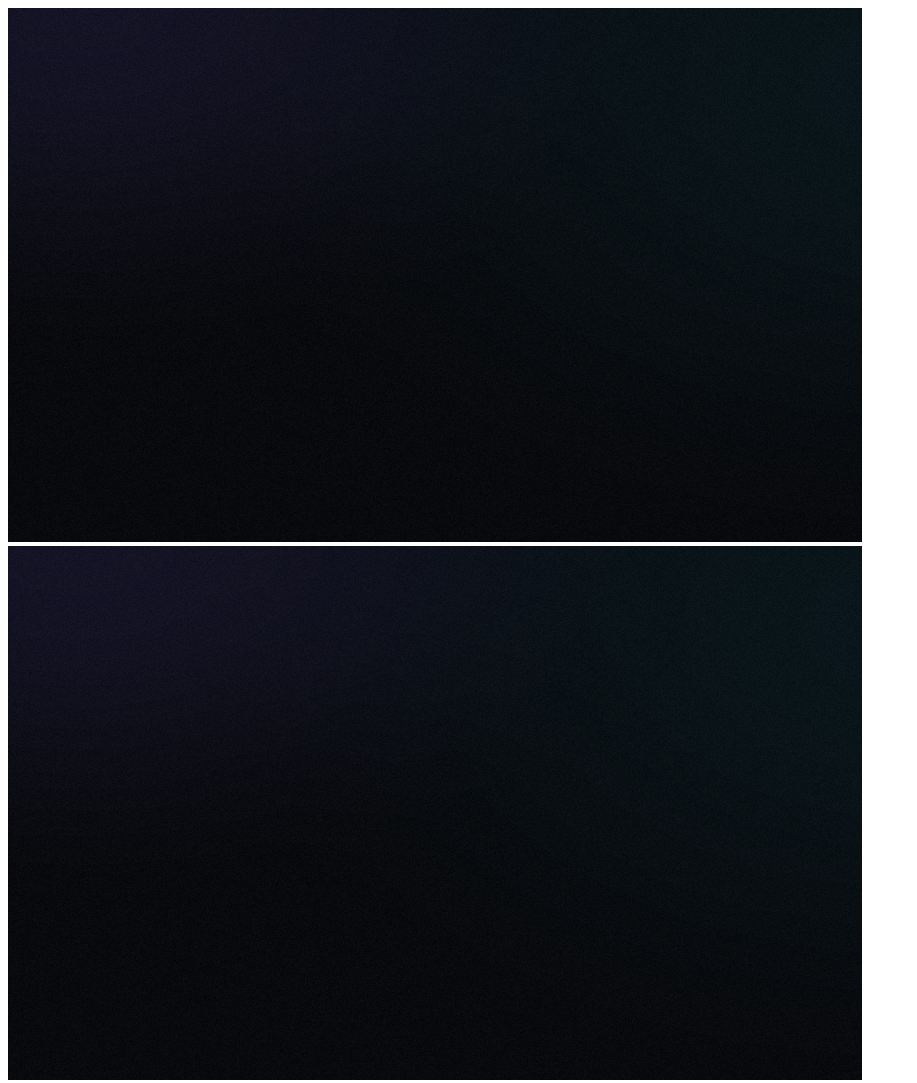
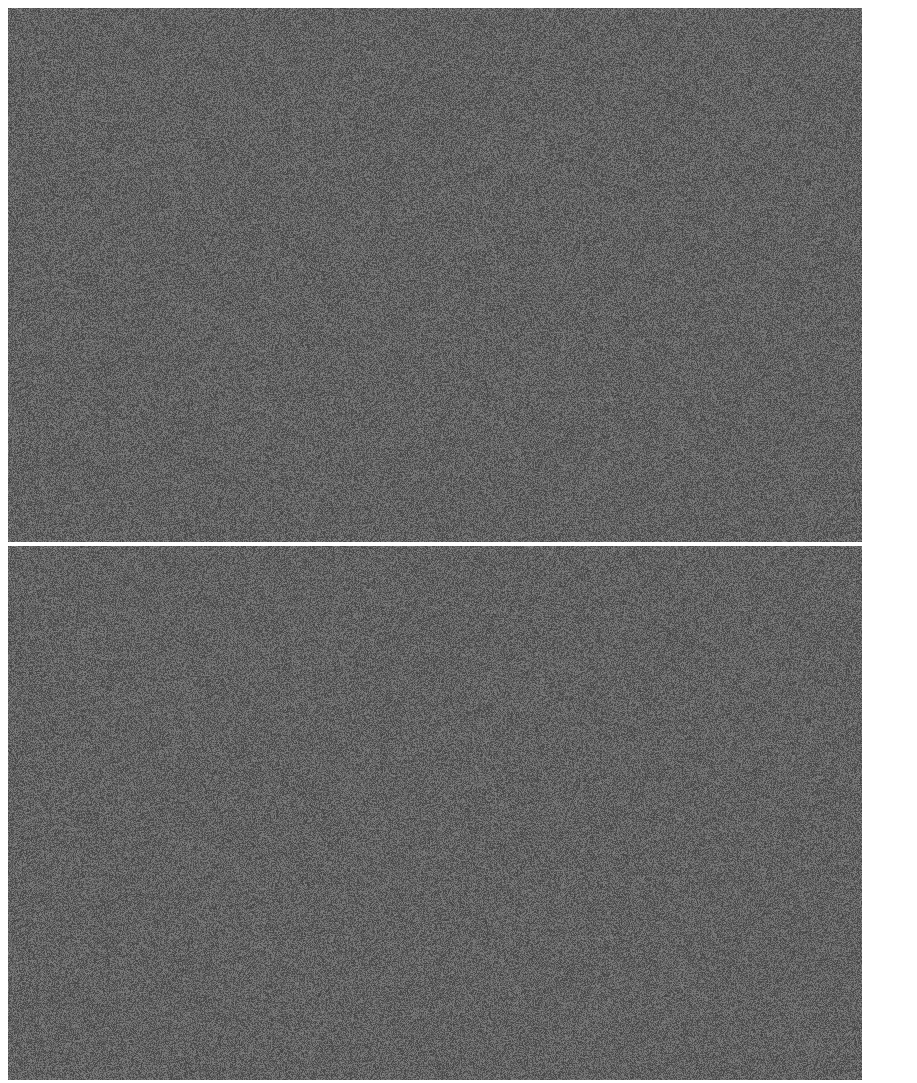
Before and after one commit to 10xDeVv/Portfolio, a website with bundled scripts: page index.html in a window 1280 px wide. Shown: the top 1083 px of the page, without its empty margins (0-917 px from the left). Built offline with nearby package versions, Linux system fonts and the light colour scheme.

Commit message:
Revert "Dither ambient background gradients"
This reverts commit 946c104019b006eda428ef5c8055e052fd4e00d3.

```diff
--- a/index.html
+++ b/index.html
@@ -15,10 +15,10 @@
       rel="stylesheet"
     />
     <link rel="stylesheet" href="https://cdn.jsdelivr.net/gh/devicons/devicon@latest/devicon.min.css" />
-    <link rel="stylesheet" href="./src/styles.css?v=59" />
+    <link rel="stylesheet" href="./src/styles.css?v=58" />
   </head>
   <body>
     <div id="app"></div>
-    <script type="module" src="./src/main.js?v=56"></script>
+    <script type="module" src="./src/main.js?v=55"></script>
   </body>
 </html>
--- a/src/components.js
+++ b/src/components.js
@@ -1,4 +1,4 @@
-import { content } from "./content.js?v=56";
+import { content } from "./content.js?v=55";
 
 const {
   contact,
--- a/src/main.js
+++ b/src/main.js
@@ -1,5 +1,5 @@
-import { content } from "./content.js?v=56";
-import { appTemplate } from "./components.js?v=56";
+import { content } from "./content.js?v=55";
+import { appTemplate } from "./components.js?v=55";
 
 document.body.classList.add("js-enabled");
 document.title = content.site.title;
@@ -70,8 +70,10 @@ function setupAmbientGrain() {
   ambientGrainCleanup();
 
   const reducedMotion = window.matchMedia("(prefers-reduced-motion: reduce)");
+  if (reducedMotion.matches) return;
+
   const canvas = document.createElement("canvas");
-  const context = canvas.getContext("2d", { alpha: false, desynchronized: true });
+  const context = canvas.getContext("2d", { alpha: true, desynchronized: true });
   if (!context) return;
 
   canvas.className = "ambient-grain";
@@ -80,7 +82,6 @@ function setupAmbientGrain() {
   document.body.classList.add("has-ambient-grain");
 
   let imageData;
-  let basePixels;
   let timer = 0;
   let running = false;
   let seed = (Date.now() ^ Math.floor(performance.now() * 1000)) >>> 0;
@@ -91,13 +92,6 @@ function setupAmbientGrain() {
     return seed >>> 24;
   };
 
-  const falloff = (x, y, centerX, centerY, radiusX, radiusY) => {
-    const distance = ((x - centerX) / radiusX) ** 2 + ((y - centerY) / radiusY) ** 2;
-    if (distance >= 1) return 0;
-    const value = 1 - distance;
-    return value * value;
-  };
-
   const resize = () => {
     const scale = 1.5;
     const width = Math.max(160, Math.ceil(window.innerWidth / scale));
@@ -105,34 +99,16 @@ function setupAmbientGrain() {
     canvas.width = width;
     canvas.height = height;
     imageData = context.createImageData(width, height);
-    basePixels = new Uint8ClampedArray(width * height * 3);
-
-    let baseIndex = 0;
-    for (let row = 0; row < height; row += 1) {
-      const y = row / Math.max(height - 1, 1);
-      for (let column = 0; column < width; column += 1) {
-        const x = column / Math.max(width - 1, 1);
-        const purple = falloff(x, y, 0.08, -0.02, 0.72, 0.7);
-        const teal = falloff(x, y, 1.05, 0.15, 0.85, 0.9);
-
-        basePixels[baseIndex] = 9 + Math.round(purple * 12 + teal);
-        basePixels[baseIndex + 1] = 10 + Math.round(purple * 10 + teal * 12);
-        basePixels[baseIndex + 2] = 13 + Math.round(purple * 25 + teal * 14);
-        baseIndex += 3;
-      }
-    }
   };
 
   const draw = () => {
     const pixels = imageData.data;
-    let baseIndex = 0;
     for (let index = 0; index < pixels.length; index += 4) {
-      const dither = (random() >> 5) - 4;
-      pixels[index] = basePixels[baseIndex] + dither;
-      pixels[index + 1] = basePixels[baseIndex + 1] + dither;
-      pixels[index + 2] = basePixels[baseIndex + 2] + dither;
+      const value = 66 + (random() >> 2);
+      pixels[index] = value;
+      pixels[index + 1] = value;
+      pixels[index + 2] = value;
       pixels[index + 3] = 255;
-      baseIndex += 3;
     }
     context.putImageData(imageData, 0, 0);
     canvas.dataset.frame = String(++frame);
@@ -145,9 +121,7 @@ function setupAmbientGrain() {
   };
 
   const start = () => {
-    if (running || document.hidden) return;
-    draw();
-    if (reducedMotion.matches) return;
+    if (running || document.hidden || reducedMotion.matches) return;
     running = true;
 
     const tick = () => {
@@ -159,7 +133,7 @@ function setupAmbientGrain() {
       timer = window.setTimeout(tick, 333);
     };
 
-    timer = window.setTimeout(tick, 333);
+    tick();
   };
 
   const onVisibilityChange = () => {
@@ -168,12 +142,8 @@ function setupAmbientGrain() {
   };
 
   const onMotionChange = () => {
-    if (reducedMotion.matches) {
-      stop();
-      draw();
-    } else {
-      start();
-    }
+    if (reducedMotion.matches) ambientGrainCleanup();
+    else setupAmbientGrain();
   };
 
   resize();
--- a/src/styles.css
+++ b/src/styles.css
@@ -1116,10 +1116,13 @@ body::after {
   inset: 0;
   width: 100vw;
   height: 100vh;
-  opacity: 1;
+  opacity: 0.06;
   pointer-events: none;
   mix-blend-mode: normal;
 }
 
-body.has-ambient-grain::before,
 body.has-ambient-grain::after { opacity: 0; }
+
+@media (prefers-reduced-motion: reduce) {
+  .ambient-grain { display: none; }
+}
```
